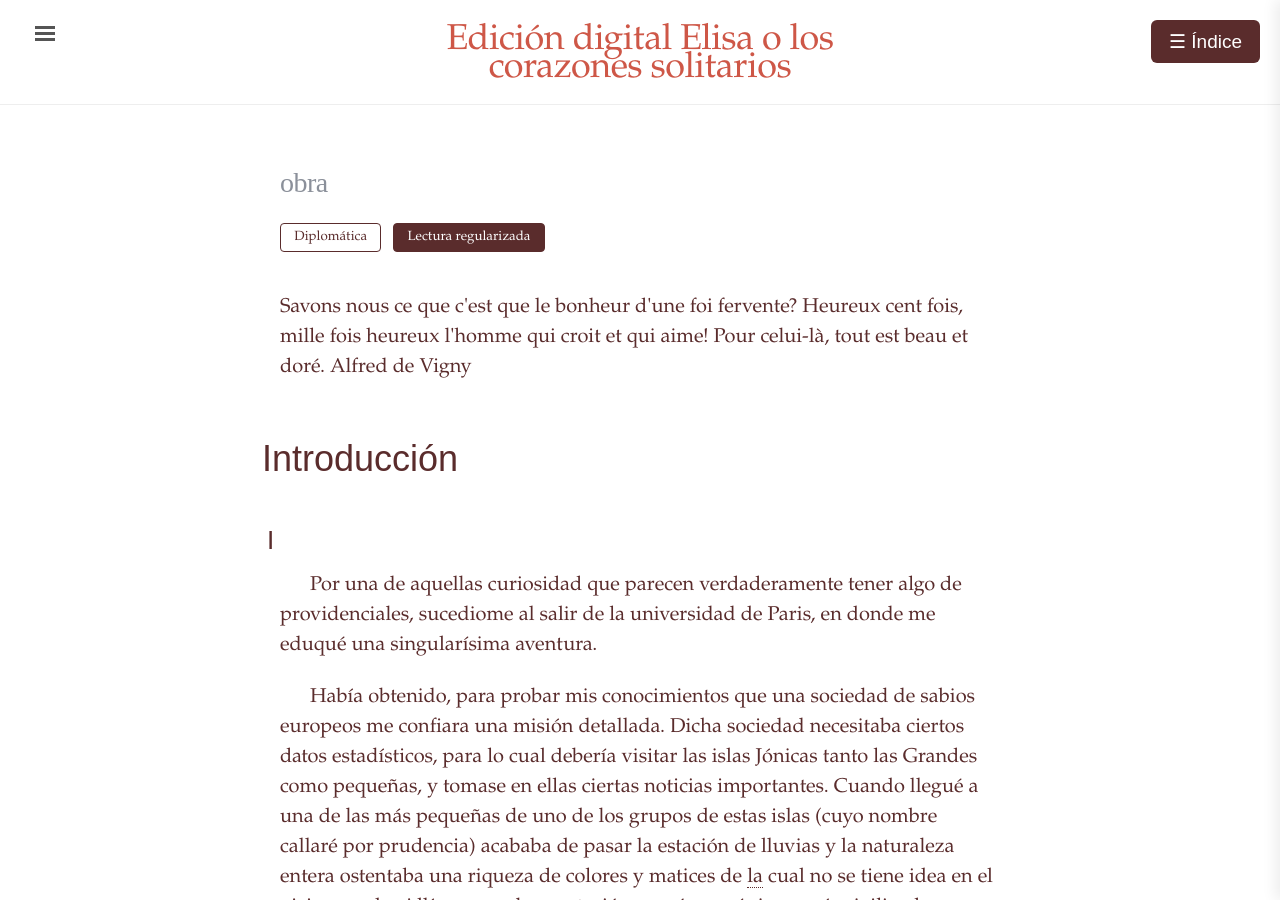
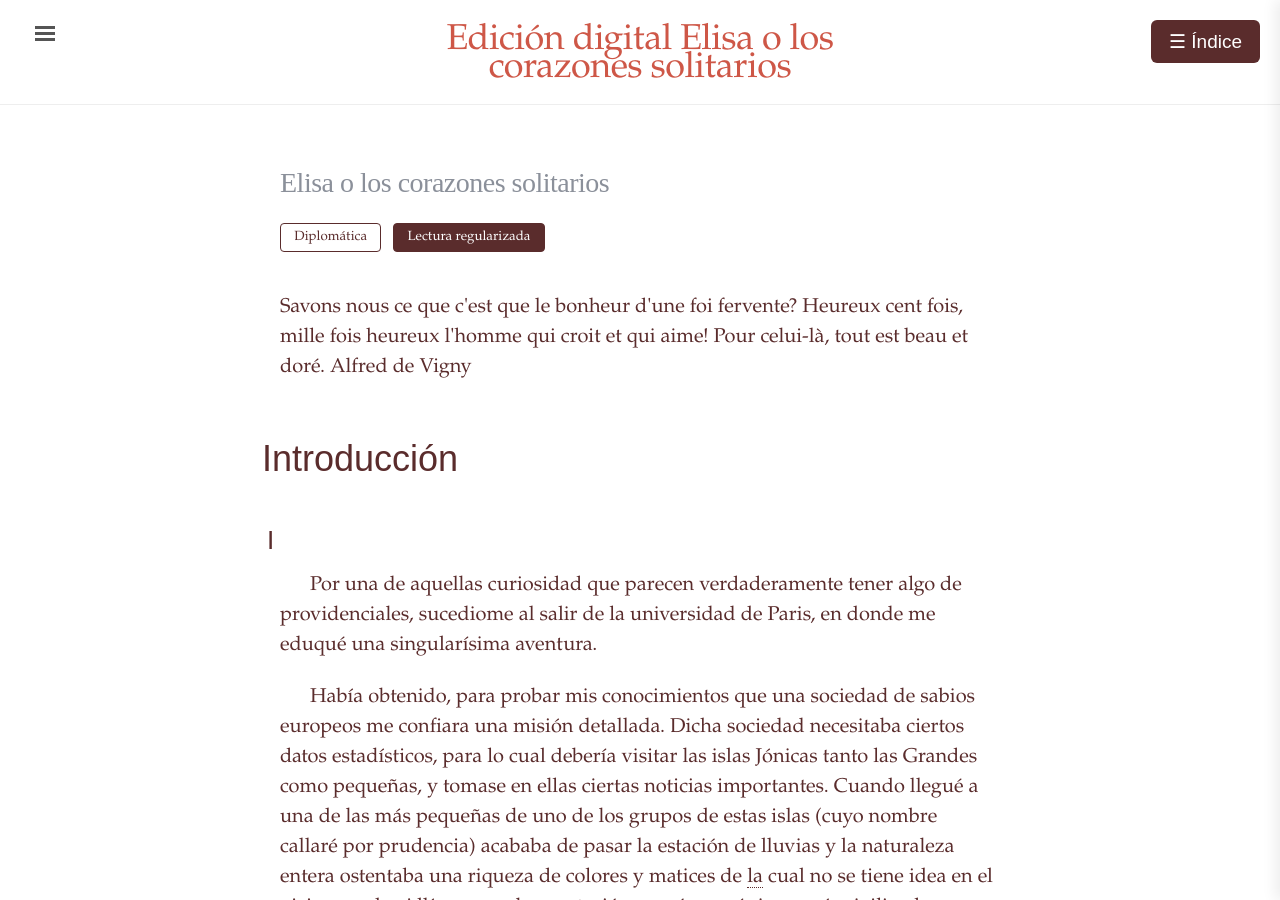
Before and after one commit to clasehumanidadesdigitales/Elisa-o-los-corazones-solitarios, a Jekyll site: the page built from _pages/obra.html, in a window 1280 px wide and 900 px high. Built offline with Jekyll 4.4.1, drawn with Linux system fonts in a browser that asks for light colours.

```diff
--- /dev/null
+++ b/_pages/Nota editoria.html
@@ -0,0 +1,6 @@
+---
+layout: page
+title: Nota editorial
+permalink: /nota-editoria/
+
+---
--- a/_pages/obra.html
+++ b/_pages/obra.html
@@ -1,5 +1,5 @@
 ---
 layout: tei
-title: obra
+title: Elisa o los corazones solitarios
 document: obra.xml
 ---
--- a/assets/css/style.scss
+++ b/assets/css/style.scss
@@ -91,7 +91,7 @@ tei-add[place=inline]:after {
 }
 
 /* Por defecto, nada se marca: normalización ortográfica y revisiones
-   de la autora se muestran como texto normal (regularización "silenciosa",
+   de la autora se muestran como texto normal (regularización,
    declarada una sola vez en el editorialDecl del teiHeader) */
 
 /* Solo se marca, de forma mínima y sin color, una intervención
```
